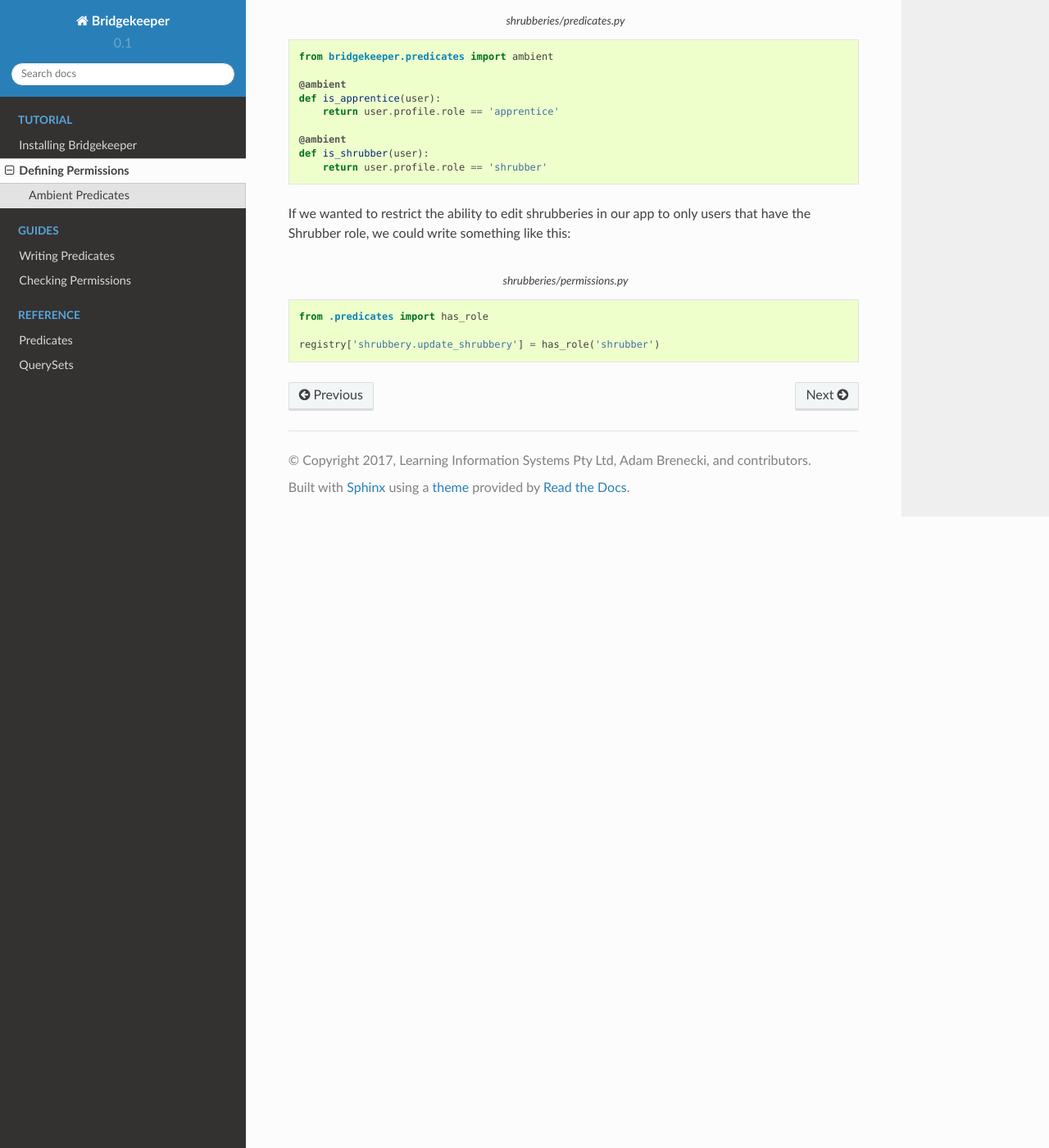
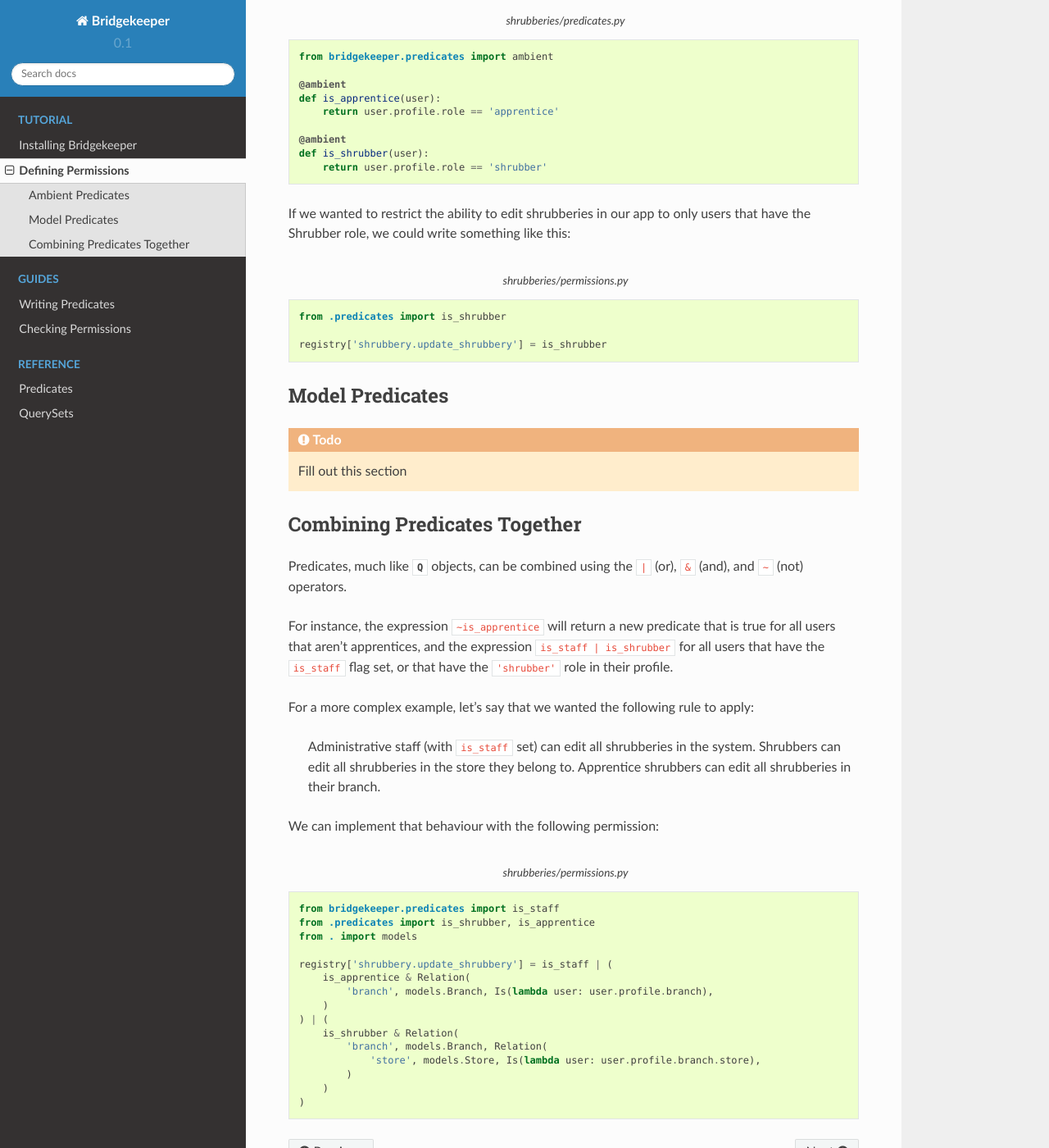
Before and after one commit to daisylb/bridgekeeper, a Sphinx documentation site: the page built from docs/tutorial/permissions.rst, in a window 1280 px wide and 1400 px high, scrolled down 1407 px. Shown: the whole window at 82% size. Built offline with Sphinx 7.4.7 and the Read the Docs theme 2.0.0, drawn with Linux system fonts in a browser that asks for light colours.

Commit message:
Add tutorial section on combining predicates

```diff
--- a/docs/tutorial/permissions.rst
+++ b/docs/tutorial/permissions.rst
@@ -29,7 +29,7 @@ These permissions are now fully working; if you wanted, you could skip right thr
 .. _tutorial-ambient:
 
 Ambient Predicates
-::::::::::::::::::
+------------------
 
 Ambient predicates are predicates whose outcome is only affected by the user. We said earlier that predicates are *questions to ask about the user that is trying to gain access, and the objects they're trying to gain access to*; ambient predicates are *questions to ask about the user that is trying to gain access*, without regard for what they're accessing.
 
@@ -55,6 +55,45 @@ If we wanted to restrict the ability to edit shrubberies in our app to only user
 .. code-block:: python
     :caption: shrubberies/permissions.py
 
-    from .predicates import has_role
+    from .predicates import is_shrubber
 
-    registry['shrubbery.update_shrubbery'] = has_role('shrubber')
+    registry['shrubbery.update_shrubbery'] = is_shrubber
+
+Model Predicates
+----------------
+
+.. todo::
+
+    Fill out this section
+
+Combining Predicates Together
+-----------------------------
+
+Predicates, much like :class:`~django.db.models.Q` objects, can be combined using the ``|`` (or), ``&`` (and), and ``~`` (not) operators.
+
+For instance, the expression ``~is_apprentice`` will return a new predicate that is true for all users that aren't apprentices, and the expression ``is_staff | is_shrubber`` for all users that have the ``is_staff`` flag set, or that have the ``'shrubber'`` role in their profile.
+
+For a more complex example, let's say that we wanted the following rule to apply:
+
+    Administrative staff (with ``is_staff`` set) can edit all shrubberies in the system. Shrubbers can edit all shrubberies in the store they belong to. Apprentice shrubbers can edit all shrubberies in their branch.
+
+We can implement that behaviour with the following permission:
+
+.. code-block:: python
+    :caption: shrubberies/permissions.py
+
+    from bridgekeeper.predicates import is_staff
+    from .predicates import is_shrubber, is_apprentice
+    from . import models
+
+    registry['shrubbery.update_shrubbery'] = is_staff | (
+        is_apprentice & Relation(
+            'branch', models.Branch, Is(lambda user: user.profile.branch),
+        )
+    ) | (
+        is_shrubber & Relation(
+            'branch', models.Branch, Relation(
+                'store', models.Store, Is(lambda user: user.profile.branch.store),
+            )
+        )
+    )
```
